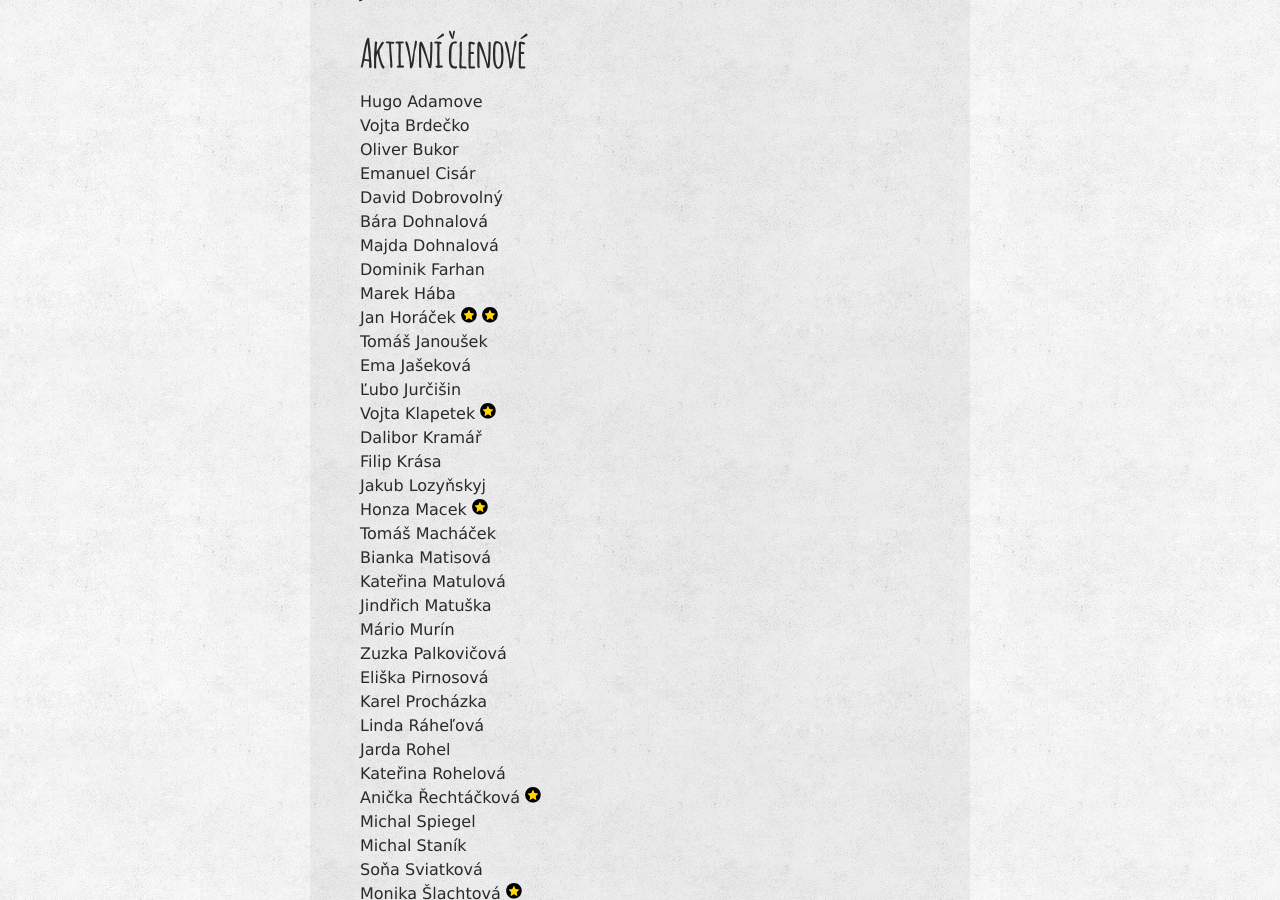
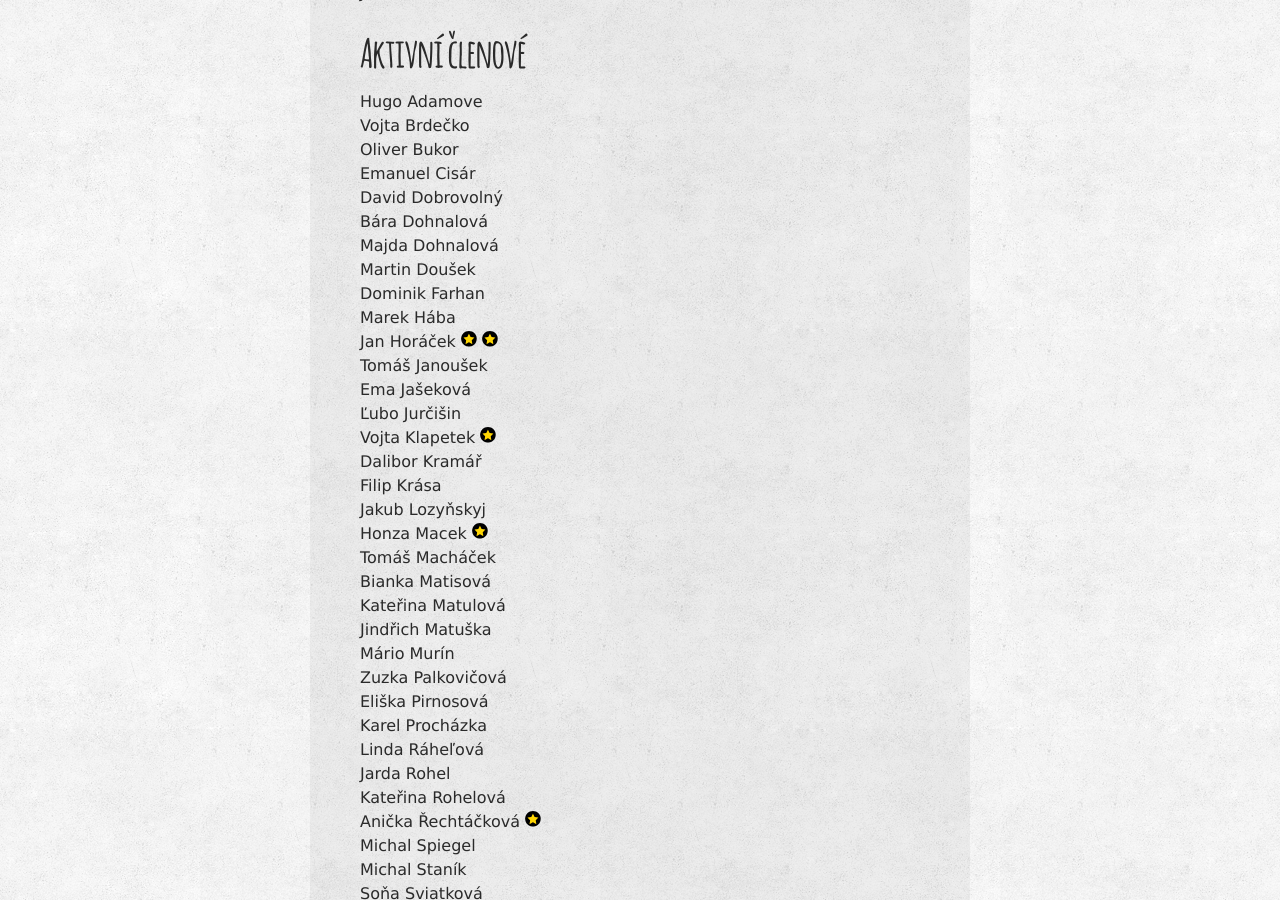
Before and after one commit to zverinec/zverinec-web, a Jekyll site: the page built from _pages/members.md, in a window 1280 px wide and 900 px high, scrolled down 671 px. Built offline with Jekyll 4.4.1, drawn with Linux system fonts in a browser that asks for light colours; comment, search, counter and statistics services are not loaded.

Commit message:
Update members.md

```diff
--- a/_pages/members.md
+++ b/_pages/members.md
@@ -23,6 +23,7 @@ Emanuel Cisár<br/>
 David Dobrovolný<br/>
 Bára Dohnalová<br/>
 Majda Dohnalová<br/>
+Martin Doušek<br/>
 Dominik Farhan<br/>
 Marek Hába<br/>
 Jan Horáček <img src="img/rad.svg" class="rad" title="Řád přítele severské zvěře za práci na front-endu KSI webu" /> <img src="img/rad.svg" class="rad" title="Řád přítele severské zvěře za celoživotní přínos" /><br/>
```
